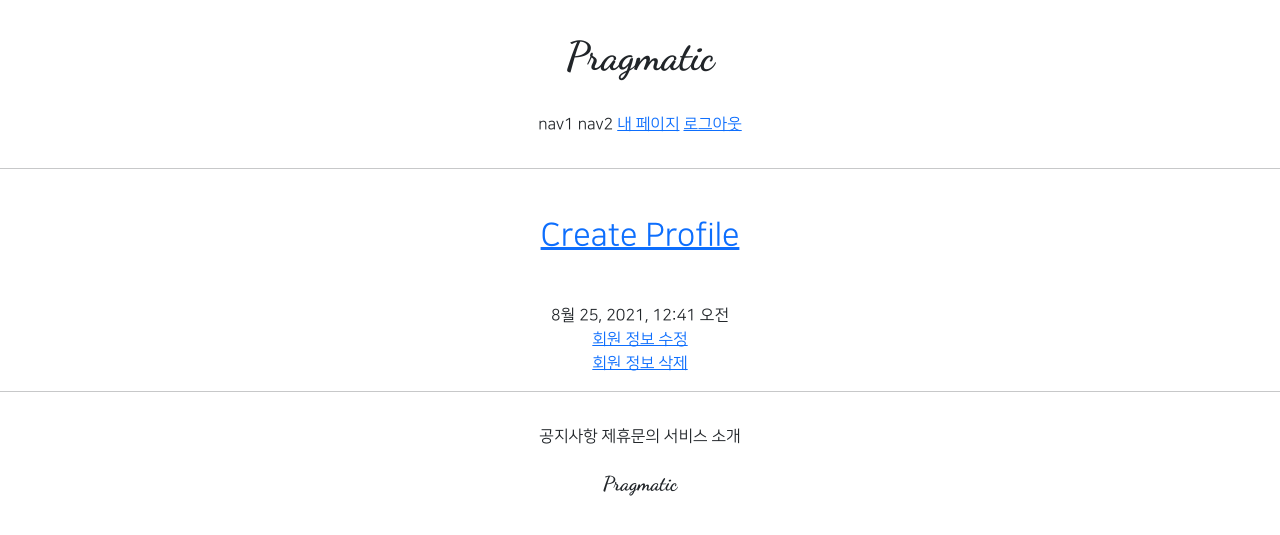
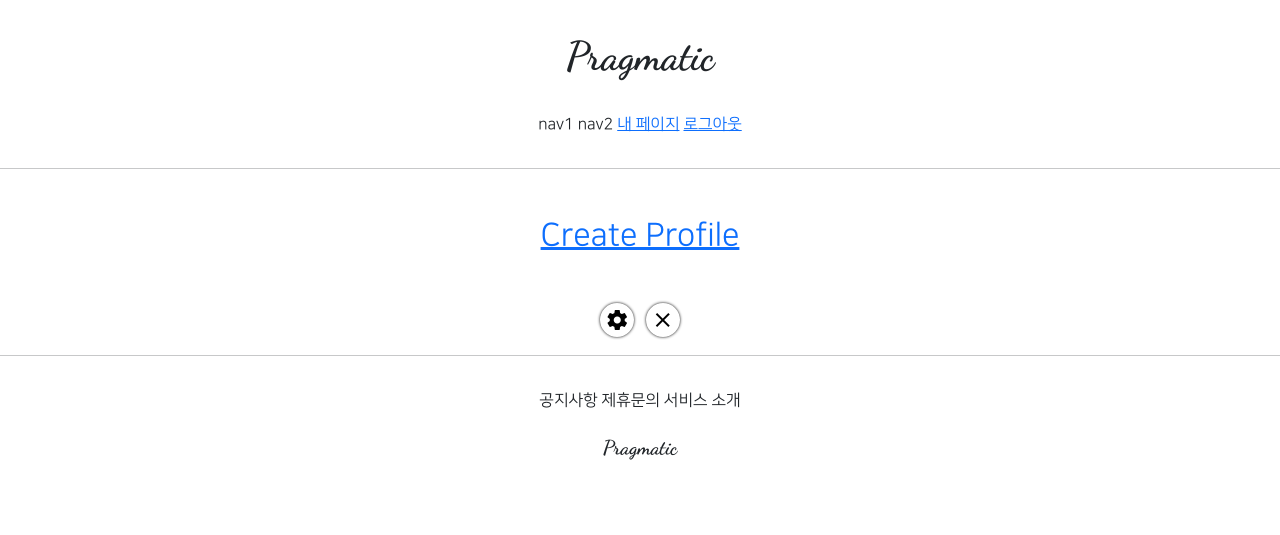
Before and after one commit to jin2313/gis_web_02, a Django app: template accountapp/templates/accountapp/detail.html in a window 1280 px wide. Shown: the top 535 px of the page. Run offline with Django 3.2, Linux system fonts and the light colour scheme; the template is opened without the code that fills it: values that come from a table or form of the project are taken from there, others are empty; the visitor is signed in with stand-in values (Sample User, id 1); data comes from the database, SQL or seed files in the repository; parts of the project's set-up code (start-up, migrations or seed data) failed here and were passed over; some libraries are stand-ins or nearby versions.

Commit message:
07/29 web 02 commit2

```diff
--- a/accountapp/templates/accountapp/detail.html
+++ b/accountapp/templates/accountapp/detail.html
@@ -17,16 +17,11 @@
             <h2 class="NNS_B"><a href="{% url 'profileapp:create' %}">Create Profile</a></h2>
         {% endif %}
     </div>
-    <div>
-        {{ target_user.date_joined }}
-    </div>
 
     {% if user == target_user %}
     <div>
-        <a href="{% url 'accountapp:update' pk=target_user.pk %}">회원 정보 수정</a>
-    </div>
-    <div>
-        <a href="{% url 'accountapp:delete' pk=target_user.pk %}">회원 정보 삭제</a>
+        <a href="{% url 'accountapp:update' pk=target_user.pk %}" class="material-icons round_button mx-1">settings</a>
+        <a href="{% url 'accountapp:delete' pk=target_user.pk %}" class="material-icons round_button mx-1">close</a>
     </div>
     {% endif %}
 </div>
```
